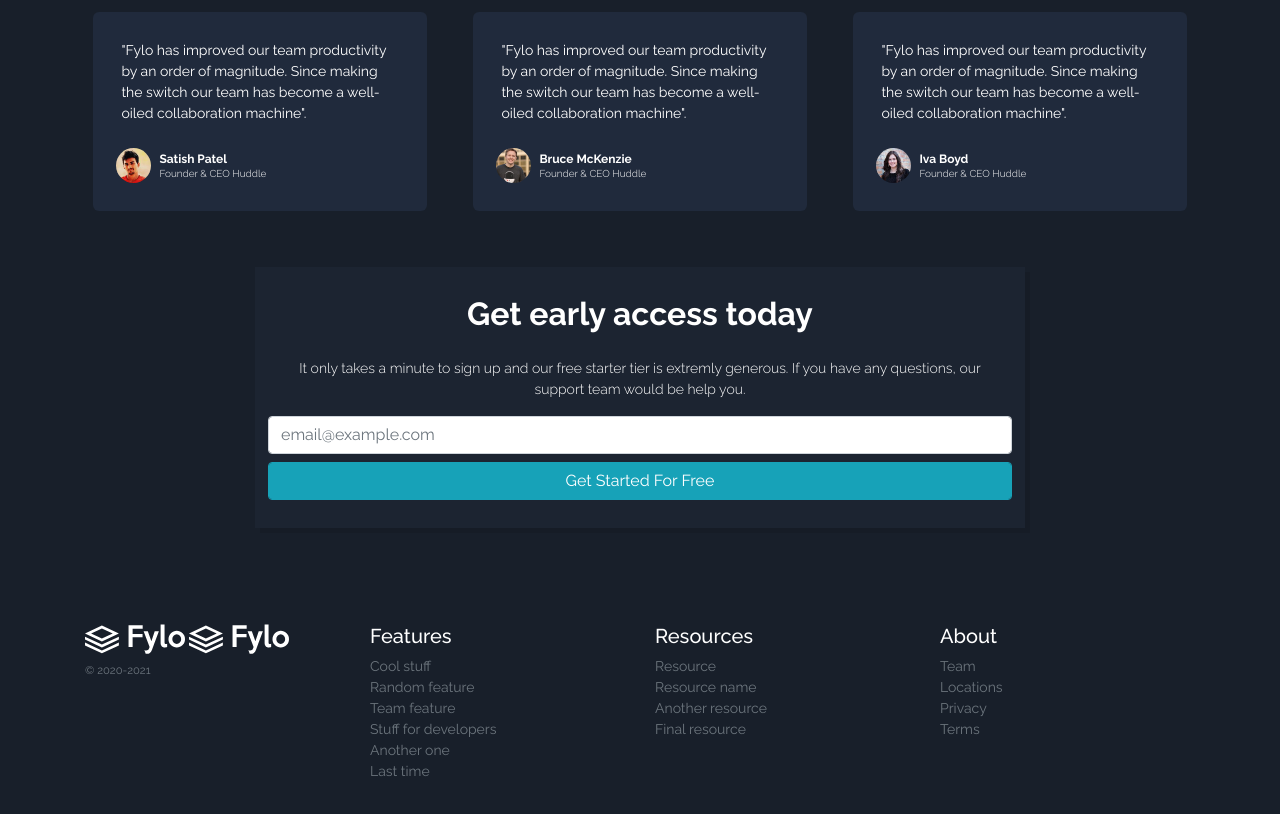
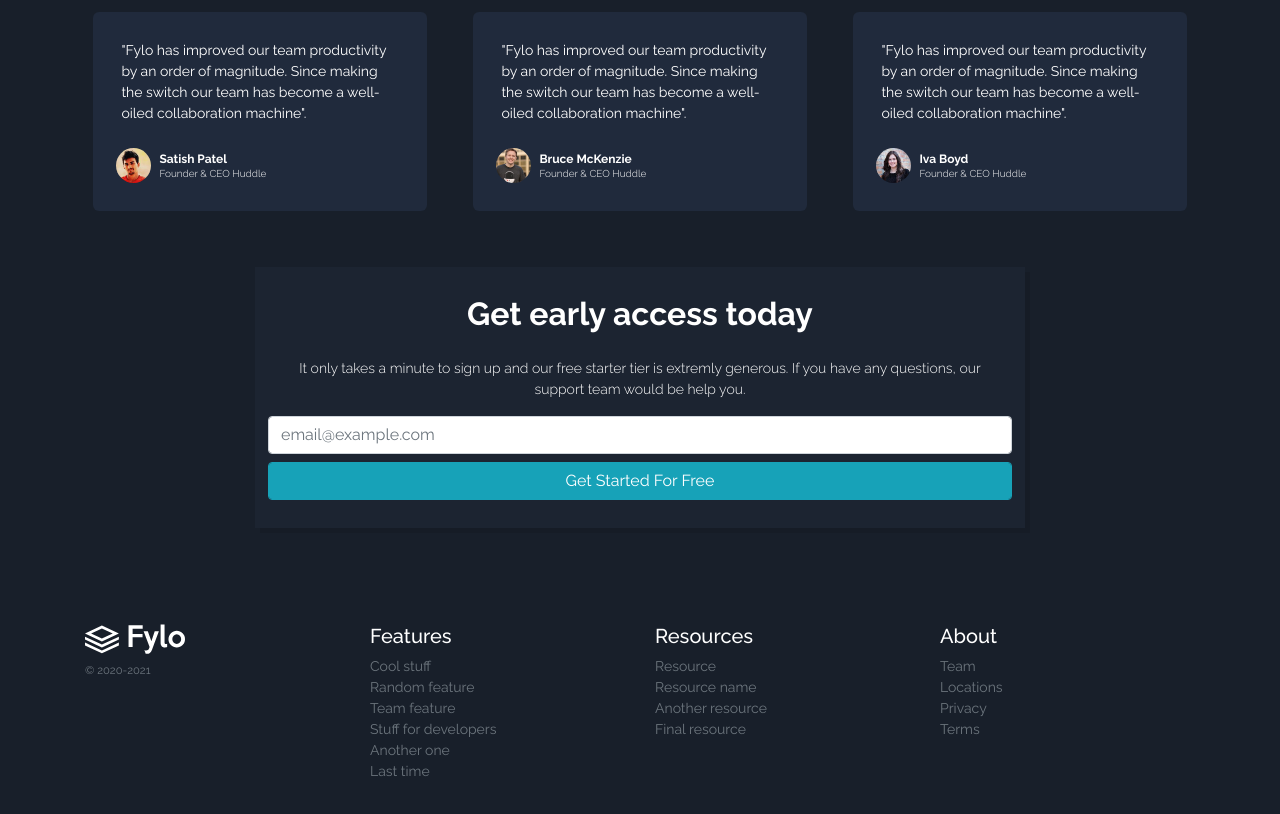
Before and after one commit to wempyv/fylo-dark, a plain HTML site: page index.html in a window 1280 px wide. Shown: the part 1897-2711 px from the top of the page. Drawn offline with nearby package versions, Linux system fonts and the light colour scheme.

Commit message:
initial commit

```diff
--- a/index.html
+++ b/index.html
@@ -219,13 +219,6 @@
       <div class="row">
         <div class="col-12 col-md">
           <img src="./images/logo.svg" width="100" height="30" class="mb-2" />
-          <img
-            class="mb-2"
-            src="/images/logo.svg"
-            width="100"
-            height="30"
-            alt=""
-          />
           <small class="d-block mb-3 text-muted">&copy; 2020-2021</small>
         </div>
         <div class="col-6 col-md">
```
